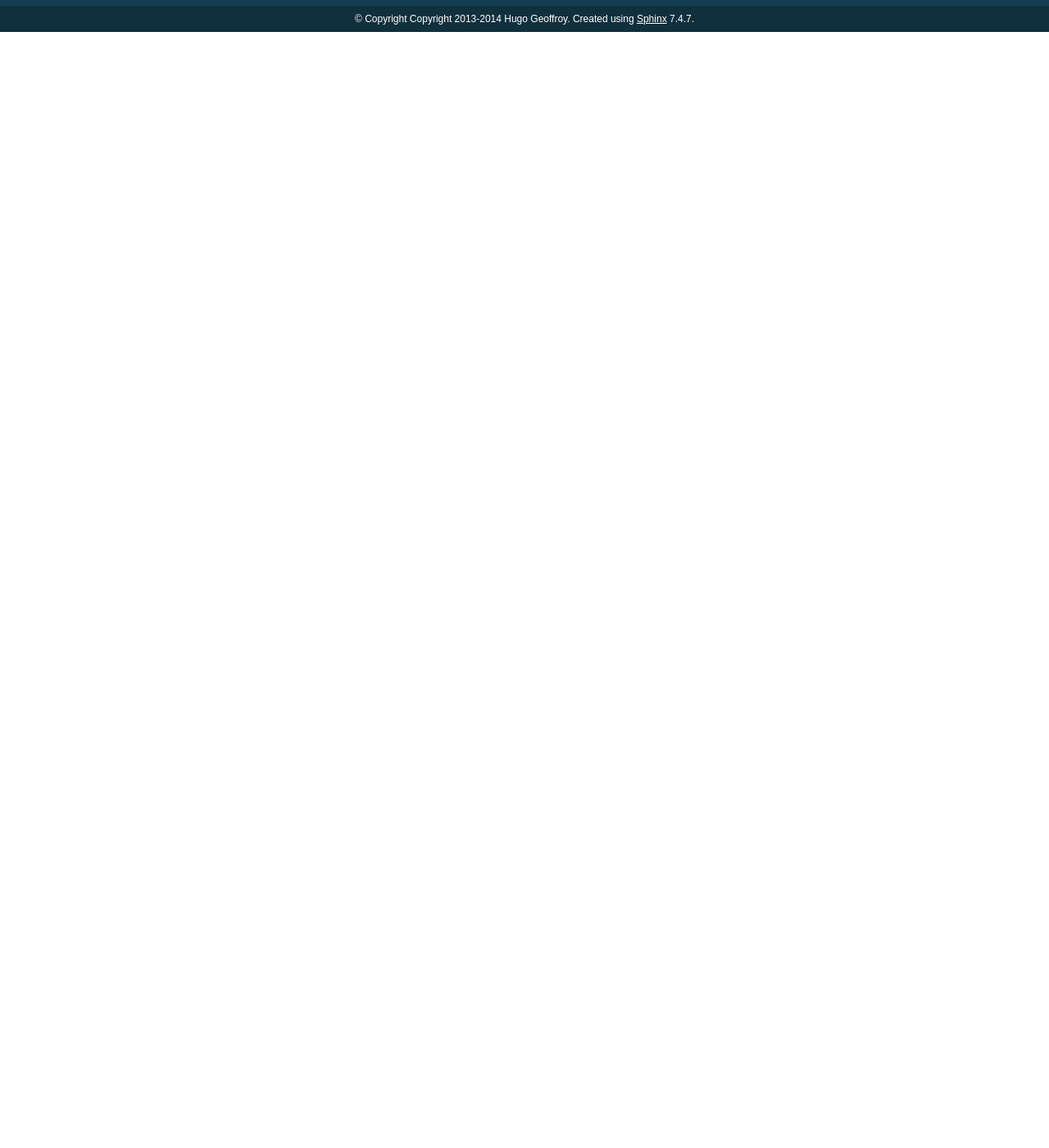
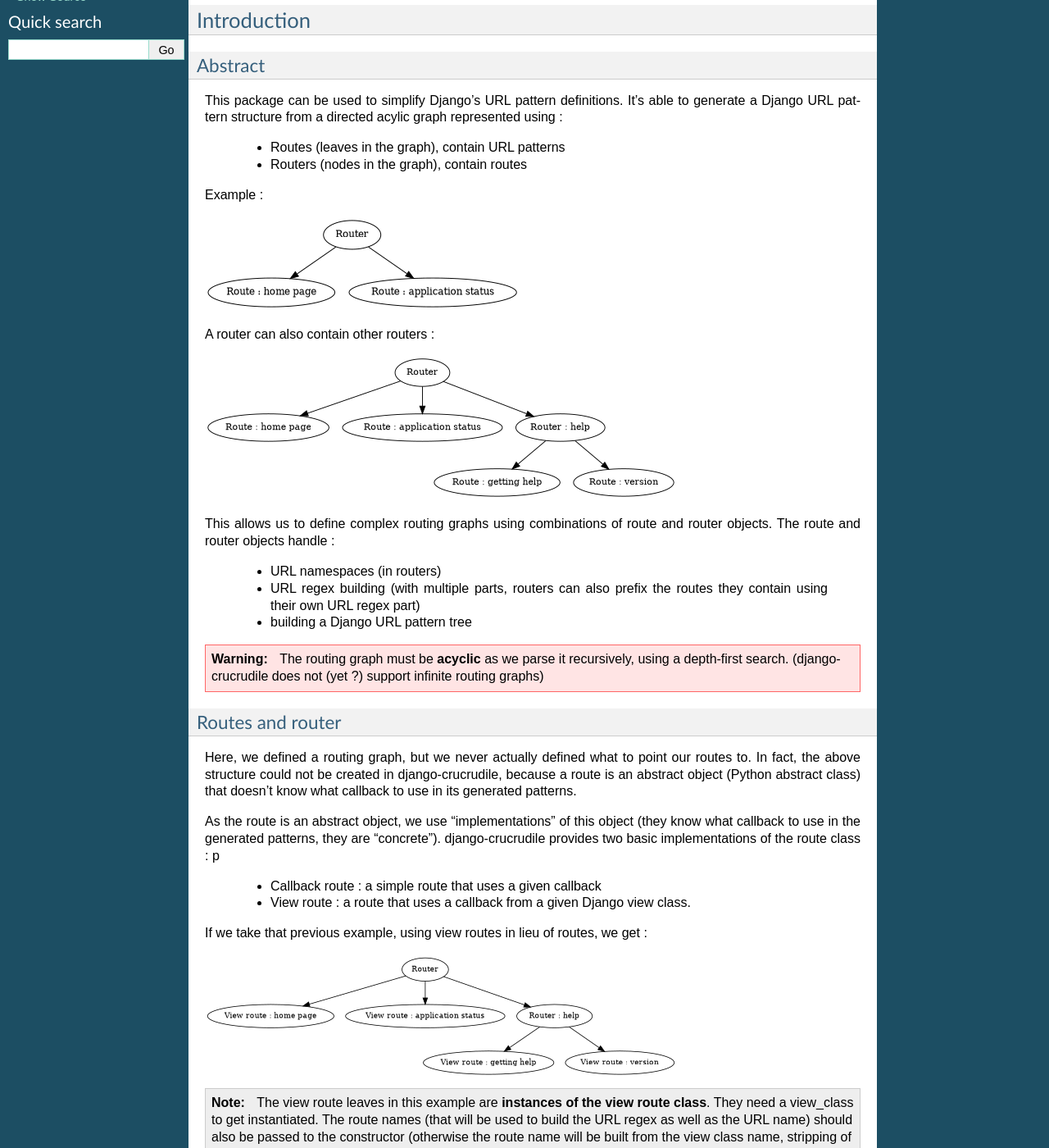
Before and after one commit to pstch/django-crucrudile, a Sphinx documentation site: the page built from docs/quickstart.rst, in a window 1280 px wide and 1400 px high, scrolled down 380 px. Shown: the whole window at 82% size. Built offline with Sphinx 7.4.7, drawn with Linux system fonts in a browser that asks for light colours; pages that are not in the unit, such as notebooks, are missing from menus; before the commit the page ends 900 px from its top, so only the background shows below that; some of the changed text lies outside the part shown.

Commit message:
Base quickstart

```diff
--- a/docs/quickstart.rst
+++ b/docs/quickstart.rst
@@ -1,12 +1,172 @@
-Getting started [TODO]
-======================
+Getting started
+===============
 
 .. contents::
 
-   .. warning:: TODO
+.. warning:: TODO
 
-Examples
---------
+Introduction
+------------
+
+Abstract
+~~~~~~~~
+
+This package can be used to simplify Django's URL pattern definitions. It's able to generate a Django URL pattern structure from a directed acylic graph represented using :
+
+ - Routes (leaves in the graph), contain URL patterns
+ - Routers (nodes in the graph), contain routes
+
+Example :
+
+.. graphviz::
+
+   digraph intro_ex {
+       size="4, 2"
+       bgcolor="transparent"
+       edge[fontsize=10]
+       node[fontsize=12]
+
+       "Router" -> "Route : home page"
+       "Router" -> "Route : application status"
+
+   }
+
+A router can also contain other routers :
+
+.. graphviz::
+
+   digraph intro_ex_2 {
+       size="6, 3"
+       bgcolor="transparent"
+       edge[fontsize=10]
+       node[fontsize=12]
+
+       "Router" -> "Route : home page"
+       "Router" -> "Route : application status"
+
+       "Router" -> "Router : help"
+       "Router : help" -> "Route : getting help"
+       "Router : help" -> "Route : version"
+
+   }
+
+This allows us to define complex routing graphs using combinations of route and router objects. The route and router objects handle :
+
+ - URL namespaces (in routers)
+ - URL regex building (with multiple parts, routers can also prefix the routes they contain using their own URL regex part)
+ - building a Django URL pattern tree
+
+.. warning::
+
+   The routing graph must be **acyclic** as we parse it recursively,
+   using a depth-first search. (django-crucrudile does not (yet ?)
+   support infinite routing graphs)
+
+Routes and router
+~~~~~~~~~~~~~~~~~
+
+Here, we defined a routing graph, but we never actually defined what to point our routes to. In fact, the above structure could not be created in django-crucrudile, because a route is an abstract object (Python abstract class) that doesn't know what callback to use in its generated patterns.
+
+As the route is an abstract object, we use "implementations" of this object (they know what callback to use in the generated patterns, they are "concrete"). django-crucrudile provides two basic implementations of the route class :
+p
+ - Callback route : a simple route that uses a given callback
+ - View route : a route that uses a callback from a given Django view class.
+
+If we take that previous example, using view routes in lieu of routes, we get :
+
+.. graphviz::
+
+   digraph intro_ex_2 {
+       size="6, 3"
+       bgcolor="transparent"
+       edge[fontsize=10]
+       node[fontsize=12]
+
+       "Router" -> "View route : home page"
+       "Router" -> "View route : application status"
+
+       "Router" -> "Router : help"
+       "Router : help" -> "View route : getting help"
+       "Router : help" -> "View route : version"
+
+   }
+
+.. note:: The view route leaves in this example are **instances of the view route class**. They need a view_class to get instantiated. The route names (that will be used to build the URL regex as well as the URL name) should also be passed to the constructor (otherwise the route name will be built from the view class name, stripping of the tailing "View" if needed).
+
+.. note::  The router nodes in this example are **instances of the router class**. They don't need anything to get instantantiated, but they can take a router name (used to build the router URL part) and a router namespace (used to wrap routers in Django URL namespaces).
+
+Here is the code corresponding to that example :
+
+.. automodule:: tests.doctests.examples.quickstart.intro_ex
+
+As you can see, we can pass the URL part to the help router, to prefix the resulting URL patterns. Here are the URLs corresponding to that example :
+
+.. graphviz::
+
+   digraph intro_ex_urls {
+       size="6, 3"
+       bgcolor="transparent"
+       edge[fontsize=10]
+       node[fontsize=12]
+
+       "/" -> "/home"
+       "/" -> "/status"
+
+       "/" -> "/help/"
+
+       "/help/" -> "/help/help"
+       "/help/" -> "/help/version"
+
+   }
+
+The generator returned the ``patterns()`` function of the router yields URL objects that can be used in the ``url_patterns`` attribute of ``urls.py``.
+
+Index URLs and redirections
+---------------------------
+
+The base route and router objects support setting an object as "index", which means that when it is added to a router, the router set it as its redirect target.
+
+In the previous example, if the home route was as index, requests to ``/`` would get redirected to ``/home``.
+
+To achieve this, a route is added in each router that has a rediect. This route is a view route that uses a Django generic redirection view that points to the redirect target. If the redirect target is itself a router, we use this router's redirect target, and so on, until we find a route.
+
+To mark a route or router as "index", set its ``index`` attribute to ``True``. You can also add it as index, using the ``index`` argument of the register method : that won't alter the ``index`` attribute, but will still add as index.
+
+Here is what the previous example would look like, with a redirection from ``/`` to "/home" and from "/help/" to "/help/help" :
+
+.. automodule:: tests.doctests.examples.quickstart.intro_ex_redir
+
+.. graphviz::
+
+   digraph intro_ex_urls_redirs {
+       size="6, 3"
+       bgcolor="transparent"
+       edge[fontsize=10]
+       node[fontsize=12]
+
+       "/" -> "/home"
+       "/" -> "/status"
+
+       "/" -> "/help/"
+
+       "/help/" -> "/help/help"
+       "/help/" -> "/help/version"
+
+       subgraph redirects {
+           edge[color=blue, label="redirects to"]
+           "/" -> "/home"
+           "/help/" -> "/help/help"
+       }
+
+   }
+
+Using with models
+-----------------
+
+.. warning:: TODO
+
+More examples
+-------------
 
 Bookstore example
 ~~~~~~~~~~~~~~~~~
```
Also changed, not shown: 5 other files.
